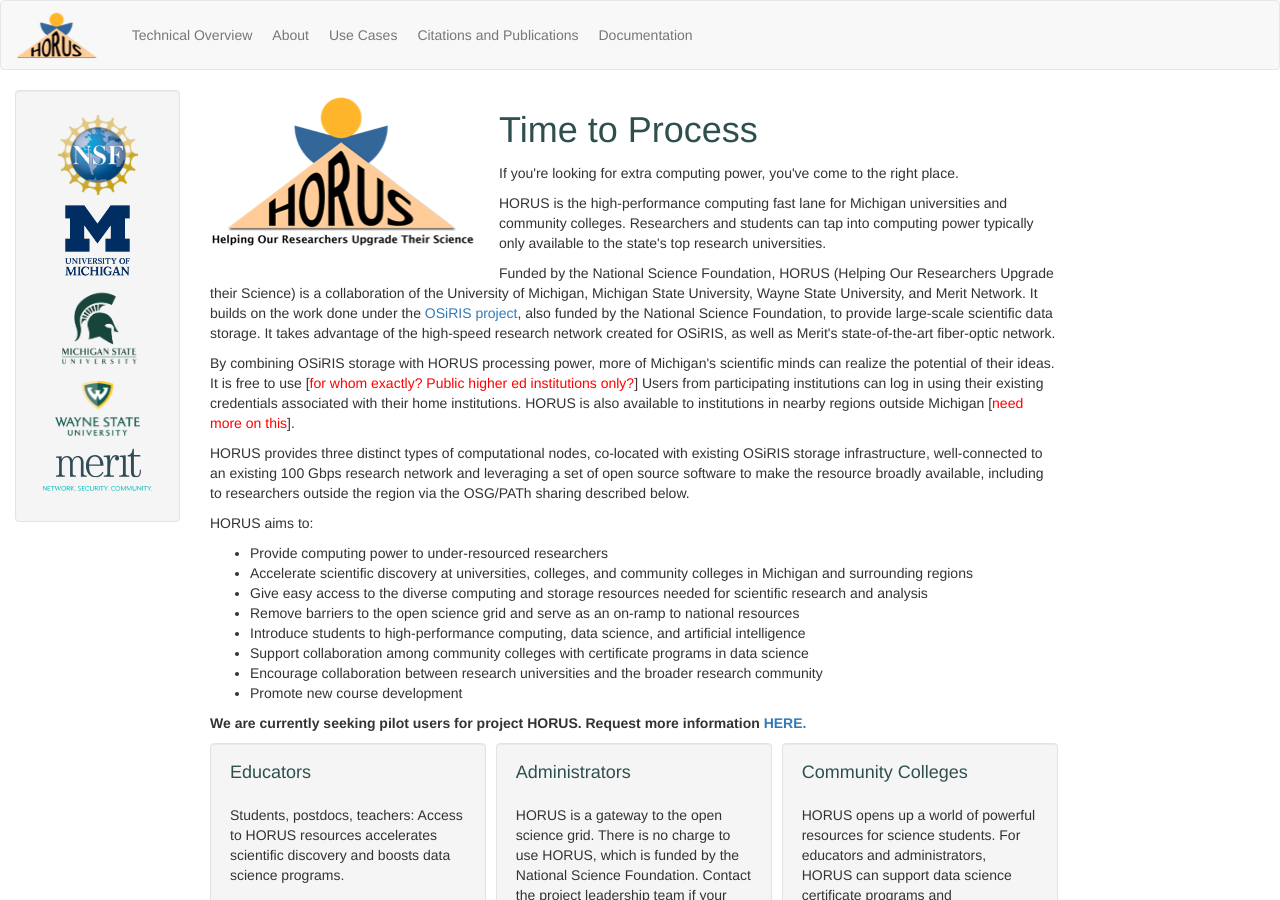
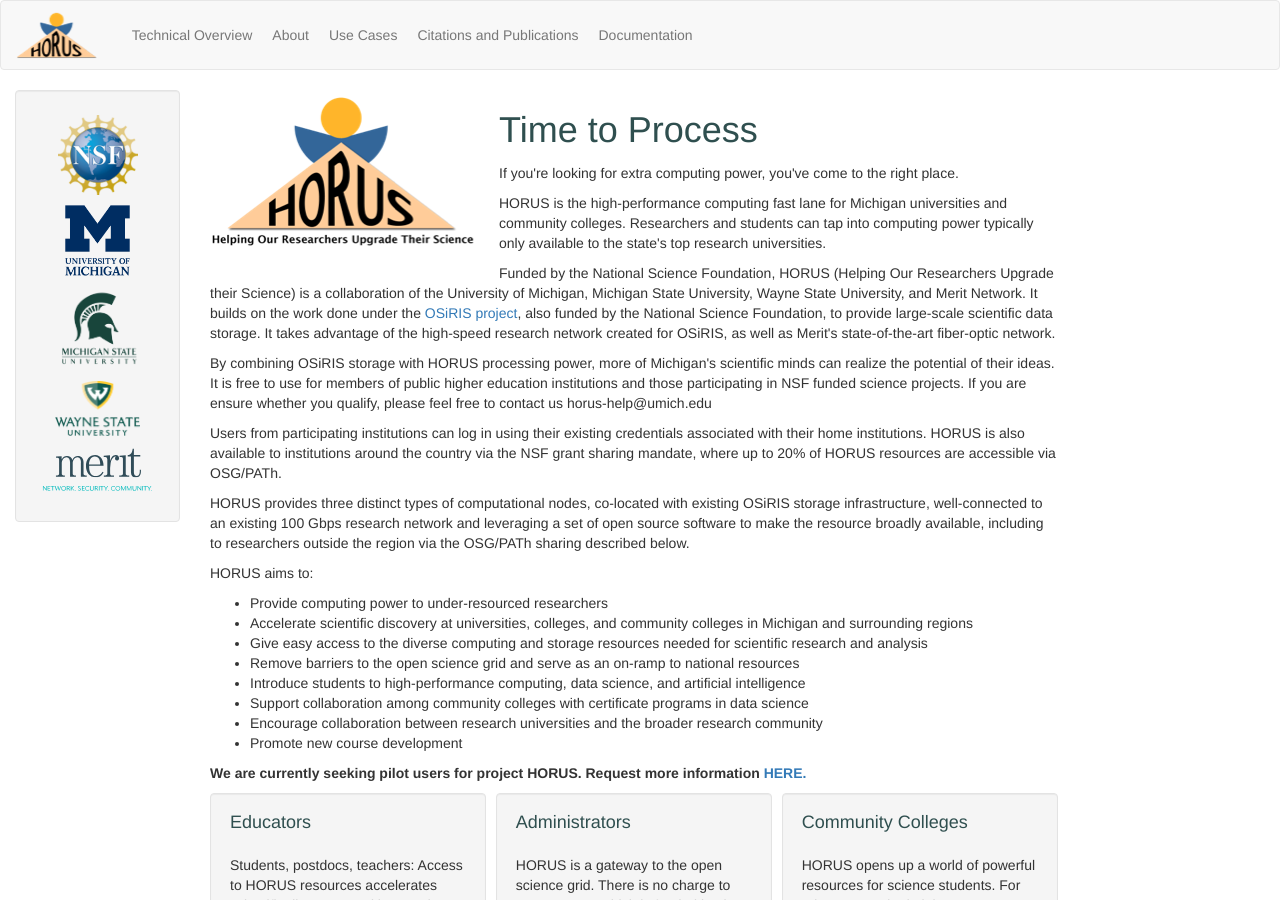
Before and after one commit to horus-ci/horus-dev.github.io, a Jekyll site: the page built from index.html, in a window 1280 px wide and 900 px high. Built offline with Jekyll 4.4.1, drawn with Linux system fonts in a browser that asks for light colours; the list of posts is cut into pages by our own code.

Commit message:
Addressing red text
Respond to the previously marked red text

```diff
--- a/index.html
+++ b/index.html
@@ -11,7 +11,9 @@
 
 <p>Funded by the National Science Foundation, HORUS (Helping Our Researchers Upgrade their Science) is a collaboration of the University of Michigan, Michigan State University, Wayne State University, and Merit Network. It builds on the work done under the <a href="https://www.osris.org/">OSiRIS project</a>, also funded by the National Science Foundation, to provide large-scale scientific data storage. It takes advantage of the high-speed research network created for OSiRIS, as well as Merit's state-of-the-art fiber-optic network. </p>
 
-<p>By combining OSiRIS storage with HORUS processing power, more of Michigan's scientific minds can realize the potential of their ideas. It is free to use [<span class="red">for whom exactly? Public higher ed institutions only?</span>] Users from participating institutions can log in using their existing credentials associated with their home institutions. HORUS is also available to institutions in nearby regions outside Michigan [<span class="red">need more on this</span>].</p>
+<p>By combining OSiRIS storage with HORUS processing power, more of Michigan's scientific minds can realize the potential of their ideas. It is free to use for members of public higher education institutions and those participating in NSF funded science projects. If you are ensure whether you qualify, please feel free to contact us horus-help@umich.edu</p>
+
+<p>Users from participating institutions can log in using their existing credentials associated with their home institutions. HORUS is also available to institutions around the country via the NSF grant sharing mandate, where up to 20% of HORUS resources are accessible via OSG/PATh.</p>
 
 <p>HORUS provides three distinct types of computational nodes, co-located with existing OSiRIS storage infrastructure, well-connected to an existing 100 Gbps research network and leveraging a set of open source software to make the resource broadly available, including to researchers outside the region via the OSG/PATh sharing described below.</p>
 
```
